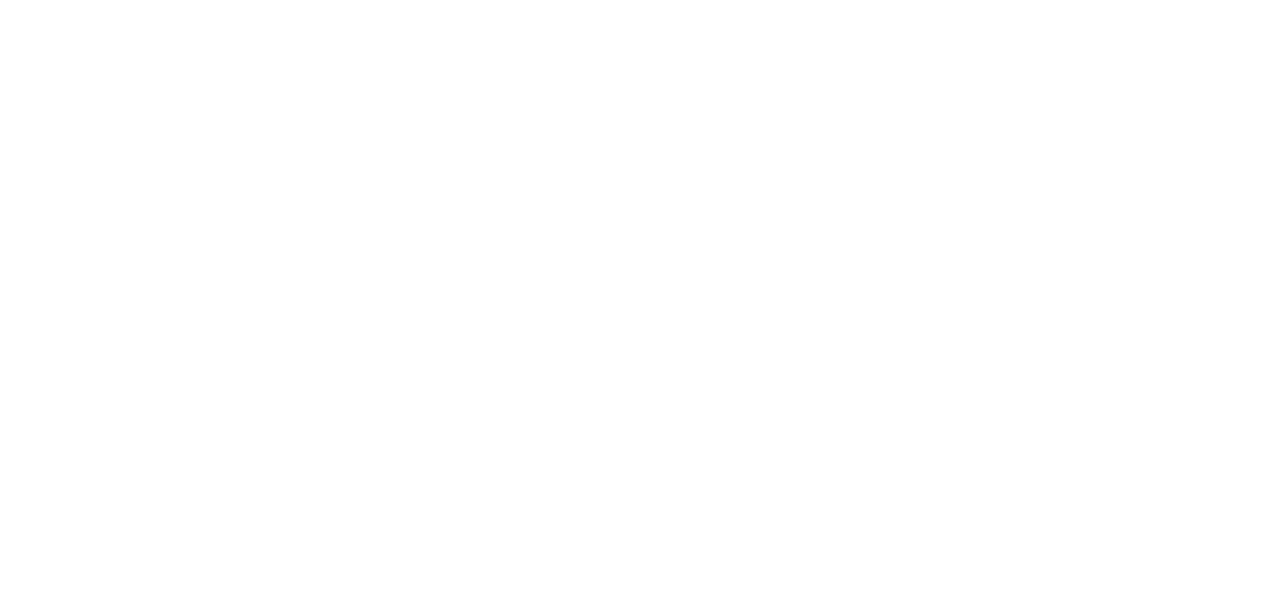
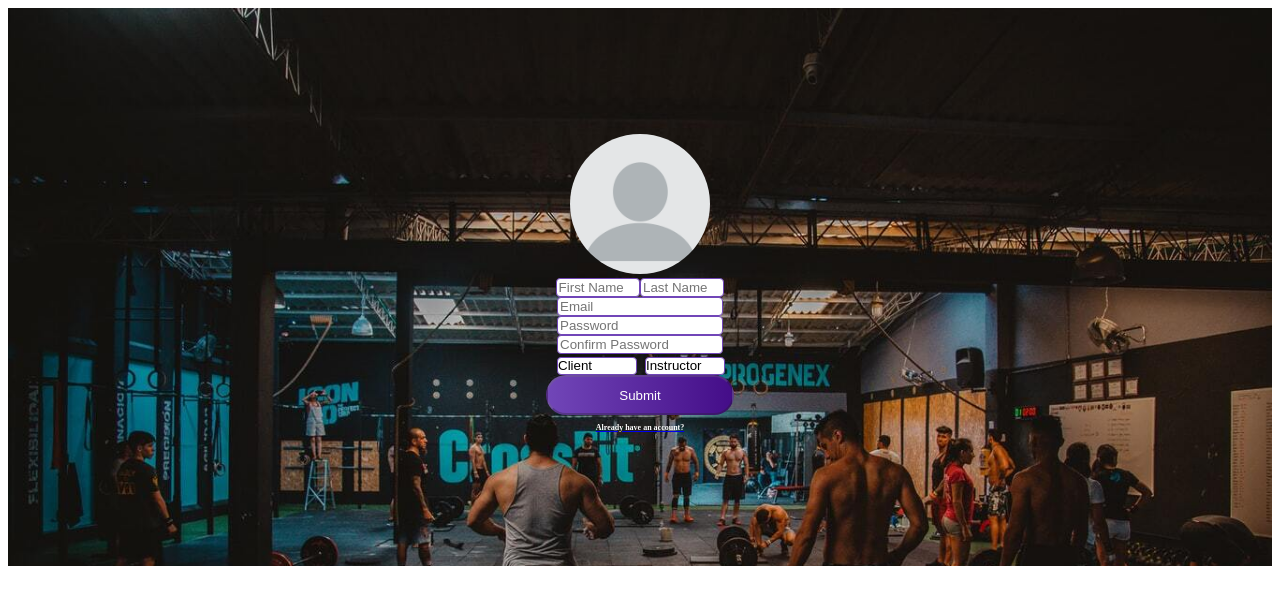
Before and after one commit to KSClopton/Front-End, a React (Create React App) app in the folder anytime/: page / in a window 1280 px wide. Shown: the top 604 px of the page. Built offline with nearby package versions, Linux system fonts and the light colour scheme.

Commit message:
Changed Link to path on signup component

```diff
--- a/anytime/src/App.js
+++ b/anytime/src/App.js
@@ -115,7 +115,7 @@
 
   <MainContainer>
     <div className="App">
-      <Route path='/SignUp'>
+      <Route path='/'>
         <ClientSignUp clickInstructor={clickInstructor} disabled={disabled} onSubmit={onSubmit} signUp={signUp} onSignUpChange={onSignUpChange} errors={formErrors}/>
       </Route>
       <Route path='/SignIn'>
--- a/anytime/src/Components/ClientSignIn.js
+++ b/anytime/src/Components/ClientSignIn.js
@@ -16,7 +16,7 @@
             <button>Sign In</button>
         </SignInContainer>
         <SignUp>
-            <Link to='/SignUp'>
+            <Link to='/'>
             <h3>Need to sign up?</h3>
             </Link>
         </SignUp>
```
